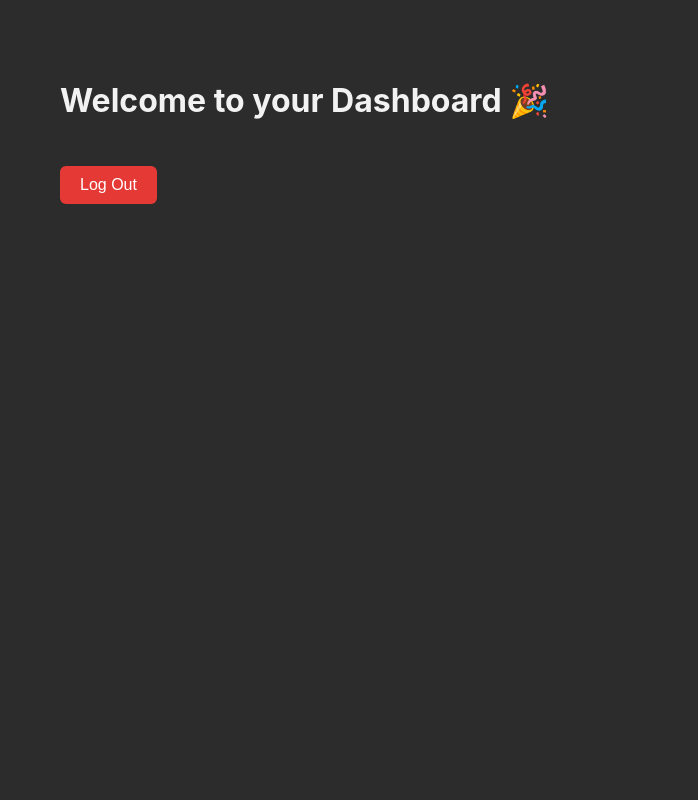
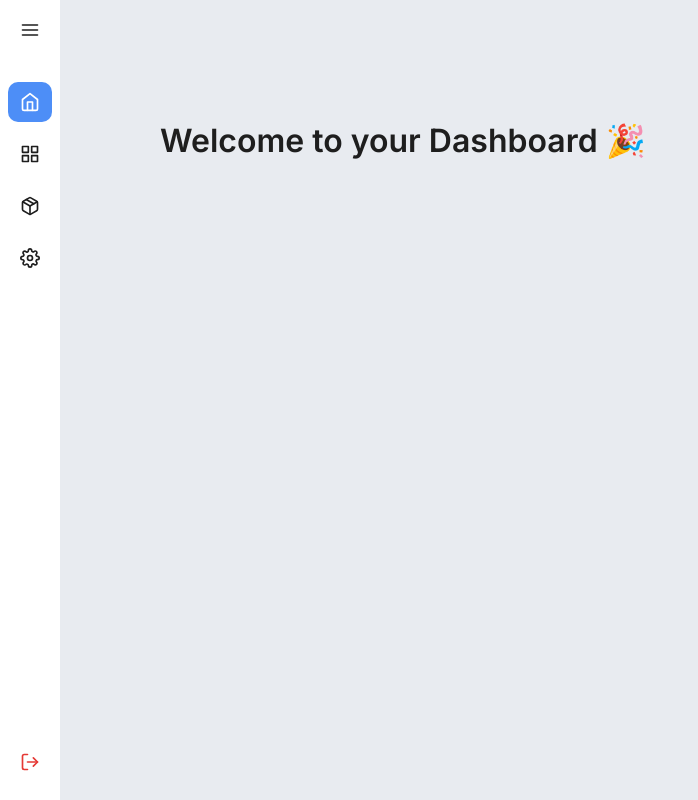
Before and after one commit to Adarsh-S-Nair/invy, a React (Create React App) app: page /dashboard in a window 1280 px wide. Shown: the whole page, without its empty margins (0-698 px from the left). Built offline with nearby package versions, Linux system fonts and the light colour scheme; no server answers.

Commit message:
basic sidebar

```diff
--- a/package.json
+++ b/package.json
@@ -10,6 +10,7 @@
     "@testing-library/user-event": "^13.5.0",
     "react": "^19.0.0",
     "react-dom": "^19.0.0",
+    "react-icons": "^5.5.0",
     "react-router-dom": "^7.4.0",
     "react-scripts": "5.0.1",
     "web-vitals": "^2.1.4"
--- a/public/index.html
+++ b/public/index.html
@@ -2,6 +2,7 @@
 <html lang="en">
   <head>
     <meta charset="utf-8" />
+    <link href="https://fonts.googleapis.com/css2?family=Inter:wght@400;500;600&display=swap" rel="stylesheet">
     <link rel="icon" href="%PUBLIC_URL%/favicon.ico" />
     <meta name="viewport" content="width=device-width, initial-scale=1" />
     <meta name="theme-color" content="#000000" />
--- a/src/App.js
+++ b/src/App.js
@@ -1,12 +1,13 @@
 import { BrowserRouter as Router, Routes, Route } from 'react-router-dom'
 import LoginPage from './pages/Login'
 import Dashboard from './pages/Dashboard'
+import MainLayout from './layout/MainLayout'
 import './styles/themes.css'
 import './styles/globals.css'
 import { useEffect, useState } from 'react'
 
 function App() {
-  const [theme, setTheme] = useState('dark')
+  const [theme, setTheme] = useState('light')
 
   useEffect(() => {
     document.documentElement.setAttribute('data-theme', theme)
@@ -20,7 +21,10 @@ function App() {
     <Router>
       <Routes>
         <Route path="/" element={<LoginPage />} />
-        <Route path="/dashboard" element={<Dashboard />} />
+        <Route element={<MainLayout />}>
+          <Route path="/dashboard" element={<Dashboard />} />
+          {/* future: <Route path="/inventory" ... /> */}
+        </Route>
       </Routes>
     </Router>
   )
--- /dev/null
+++ b/src/components/Sidebar.css
@@ -0,0 +1,159 @@
+.sidebar {
+    position: fixed;
+    top: 0;
+    left: 0;
+    height: 100vh;
+    background-color: var(--color-card);
+    border-right: 1px solid var(--color-border);
+    width: 60px;
+    transition: width 0.25s ease;
+    display: flex;
+    flex-direction: column;
+    z-index: 1000;
+    overflow: hidden;
+  }
+
+  .sidebar.open {
+    width: 220px;
+    box-shadow: 2px 0 10px rgba(0, 0, 0, 0.08);
+  }
+
+  .sidebar-header {
+    height: 60px;
+    padding: 0 20px;
+    display: flex;
+    align-items: center;
+    justify-content: center;
+    border-bottom: 1px solid var(--color-border);
+    position: relative;
+  }
+
+  .sidebar.open .sidebar-header {
+    justify-content: space-between;
+  }
+
+  .sidebar-title {
+    font-size: 1.2rem;
+    font-weight: 600;
+    color: var(--color-primary);
+    white-space: nowrap;
+  }
+
+  .toggle-btn {
+    background: none;
+    border: none;
+    cursor: pointer;
+    color: var(--color-text);
+    display: flex;
+    align-items: center;
+    justify-content: center;
+  }
+
+  .sidebar-nav {
+    flex: 1;
+    display: flex;
+    flex-direction: column;
+    padding: 20px 2px;
+    gap: 8px;
+    align-items: stretch;
+  }
+
+  .sidebar-link {
+    display: flex;
+    align-items: center;
+    gap: 14px;
+    padding: 10px 14px;
+    color: var(--color-text);
+    cursor: pointer;
+    font-size: 0.95rem;
+    font-weight: 500;
+    transition: background 0.2s ease, color 0.2s ease;
+    border-radius: 10px;
+    margin: 2px 6px; /* 🔥 Space for background pill */
+    position: relative;
+  }
+
+  .sidebar:not(.open) .sidebar-link:hover::after {
+    content: attr(data-label);
+    position: absolute;
+    left: 60px;
+    top: 50%;
+    transform: translateY(-50%);
+    background-color: var(--color-card);
+    color: var(--color-text);
+    padding: 6px 10px;
+    border-radius: 6px;
+    white-space: nowrap;
+    font-size: 0.85rem;
+    box-shadow: 0 2px 8px rgba(0, 0, 0, 0.12);
+    z-index: 9999;
+    pointer-events: none;
+    opacity: 1;
+  }
+
+  .sidebar:not(.open) .sidebar-link::after {
+    opacity: 0;
+    transition: opacity 0.2s ease;
+  }
+
+  .sidebar:not(.open) .sidebar-link {
+    justify-content: center;
+  }
+
+  .sidebar.open .sidebar-link {
+    justify-content: flex-start;
+  }
+
+  .sidebar-link svg {
+    flex-shrink: 0;
+    min-width: 20px;
+    min-height: 20px;
+  }
+
+  .sidebar-link:hover {
+    background-color: var(--color-muted);
+  }
+
+  .sidebar-link.active {
+    background-color: var(--color-primary);
+    color: white;
+  }
+
+  .sidebar-footer {
+    padding: 16px 12px;
+    border-top: 1px solid var(--color-border);
+    display: flex;
+    justify-content: center;
+  }
+
+  .sidebar.open .sidebar-footer {
+    justify-content: flex-start;
+  }
+
+  .sidebar-link.logout {
+    color: var(--color-error);
+    width: 100%;
+  }
+
+  .sidebar-user {
+    display: flex;
+    align-items: center;
+    justify-content: center;
+  }
+
+  .user-avatar {
+    width: 36px;
+    height: 36px;
+    border-radius: 50%;
+    background-color: var(--color-muted);
+    display: flex;
+    align-items: center;
+    justify-content: center;
+    color: var(--color-text);
+    border: 2px solid var(--color-border);
+  }
+
+  .sidebar-item-wrapper {
+    position: relative;
+    width: 100%;
+  }
--- /dev/null
+++ b/src/components/Sidebar.js
@@ -0,0 +1,70 @@
+import { useState } from 'react'
+import { useNavigate, useLocation } from 'react-router-dom'
+import { supabase } from '../supabaseClient'
+import {
+  FiUser,
+  FiMenu,
+  FiHome,
+  FiGrid,
+  FiPackage,
+  FiSettings,
+  FiLogOut,
+} from 'react-icons/fi'
+import './Sidebar.css'
+
+export default function Sidebar() {
+  const [isOpen, setIsOpen] = useState(false)
+  const navigate = useNavigate()
+  const location = useLocation()
+
+  const navItems = [
+    { icon: <FiHome size={20} />, label: 'Dashboard', path: '/dashboard' },
+    { icon: <FiGrid size={20} />, label: 'Business', path: '/business' },
+    { icon: <FiPackage size={20} />, label: 'Inventory', path: '/inventory' },
+    { icon: <FiSettings size={20} />, label: 'Settings', path: '/settings' },
+  ]
+
+  const handleLogout = async () => {
+    await supabase.auth.signOut()
+    navigate('/')
+  }
+
+  return (
+    <div className={`sidebar ${isOpen ? 'open' : ''}`}>
+      <div className="sidebar-header">
+      {isOpen && (
+        <div className="sidebar-user">
+            <div className="user-avatar">
+            <FiUser size={20} />
+            </div>
+        </div>
+        )}
+        <button className="toggle-btn" onClick={() => setIsOpen(!isOpen)}>
+            <FiMenu size={20} />
+        </button>
+      </div>
+
+      <div className="sidebar-nav">
+        {navItems.map((item, i) => (
+          <div
+            key={i}
+            className={`sidebar-link ${
+              location.pathname === item.path ? 'active' : ''
+            }`}
+            onClick={() => navigate(item.path)}
+          >
+            {item.icon}
+            {isOpen && <span>{item.label}</span>}
+          </div>
+        ))}
+      </div>
+
+      <div className="sidebar-footer">
+        <div className="sidebar-link logout" onClick={handleLogout}>
+          <FiLogOut size={20} />
+          {isOpen && <span>Log Out</span>}
+        </div>
+      </div>
+    </div>
+  )
+}
--- /dev/null
+++ b/src/layout/MainLayout.css
@@ -0,0 +1,18 @@
+.main-layout {
+    position: relative;
+    width: 100%;
+    height: 100vh;
+    padding-left: 60px; /* Same as collapsed sidebar width */
+    transition: padding-left 0.3s ease;
+  }
+
+  .main-content {
+    flex: 1;
+    padding: 40px;
+    overflow-y: auto;
+  }
+
+
+.sidebar-container.open ~ .main-layout {
+    padding-left: 220px; /* Don't do this — we'll fix it differently */
+  }
--- /dev/null
+++ b/src/layout/MainLayout.js
@@ -0,0 +1,14 @@
+import Sidebar from '../components/Sidebar'
+import { Outlet } from 'react-router-dom'
+import './MainLayout.css'
+
+export default function MainLayout() {
+  return (
+    <div className="main-layout">
+      <Sidebar />
+      <div className="main-content">
+        <Outlet />
+      </div>
+    </div>
+  )
+}
--- a/src/pages/Dashboard.js
+++ b/src/pages/Dashboard.js
@@ -1,29 +1,8 @@
-import { useNavigate } from 'react-router-dom'
-import { supabase } from '../supabaseClient'
-
 export default function Dashboard() {
-  const navigate = useNavigate()
-
-  const handleLogout = async () => {
-    await supabase.auth.signOut()
-    navigate('/')
-  }
 
   return (
     <div style={{ padding: 60 }}>
       <h1>Welcome to your Dashboard 🎉</h1>
-      <button onClick={handleLogout} style={{
-        marginTop: '24px',
-        padding: '10px 20px',
-        fontSize: '1rem',
-        backgroundColor: '#e53935',
-        color: 'white',
-        border: 'none',
-        borderRadius: '6px',
-        cursor: 'pointer'
-      }}>
-        Log Out
-      </button>
     </div>
   )
 }
--- a/src/styles/globals.css
+++ b/src/styles/globals.css
@@ -1,7 +1,7 @@
 /* src/styles/globals.css */
 body {
     margin: 0;
-    font-family: 'Inter', 'Segoe UI', Tahoma, Geneva, Verdana, sans-serif;
+    font-family: 'Inter', 'Segoe UI', sans-serif;
     background-color: var(--color-bg);
     color: var(--color-text);
     transition: background-color 0.3s ease, color 0.3s ease;
```
Also changed, not shown: 1 other file (tests, documents, lock files or other folders).
